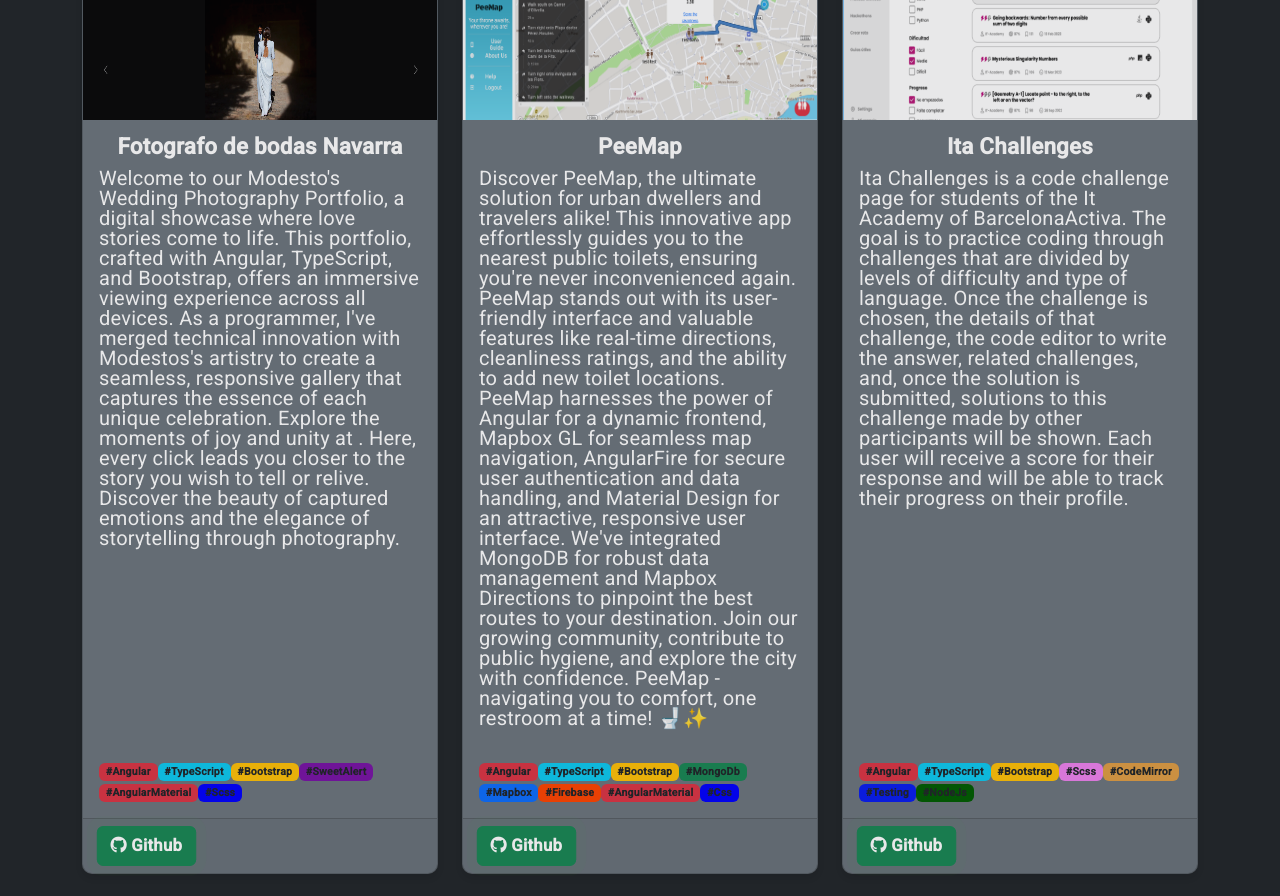
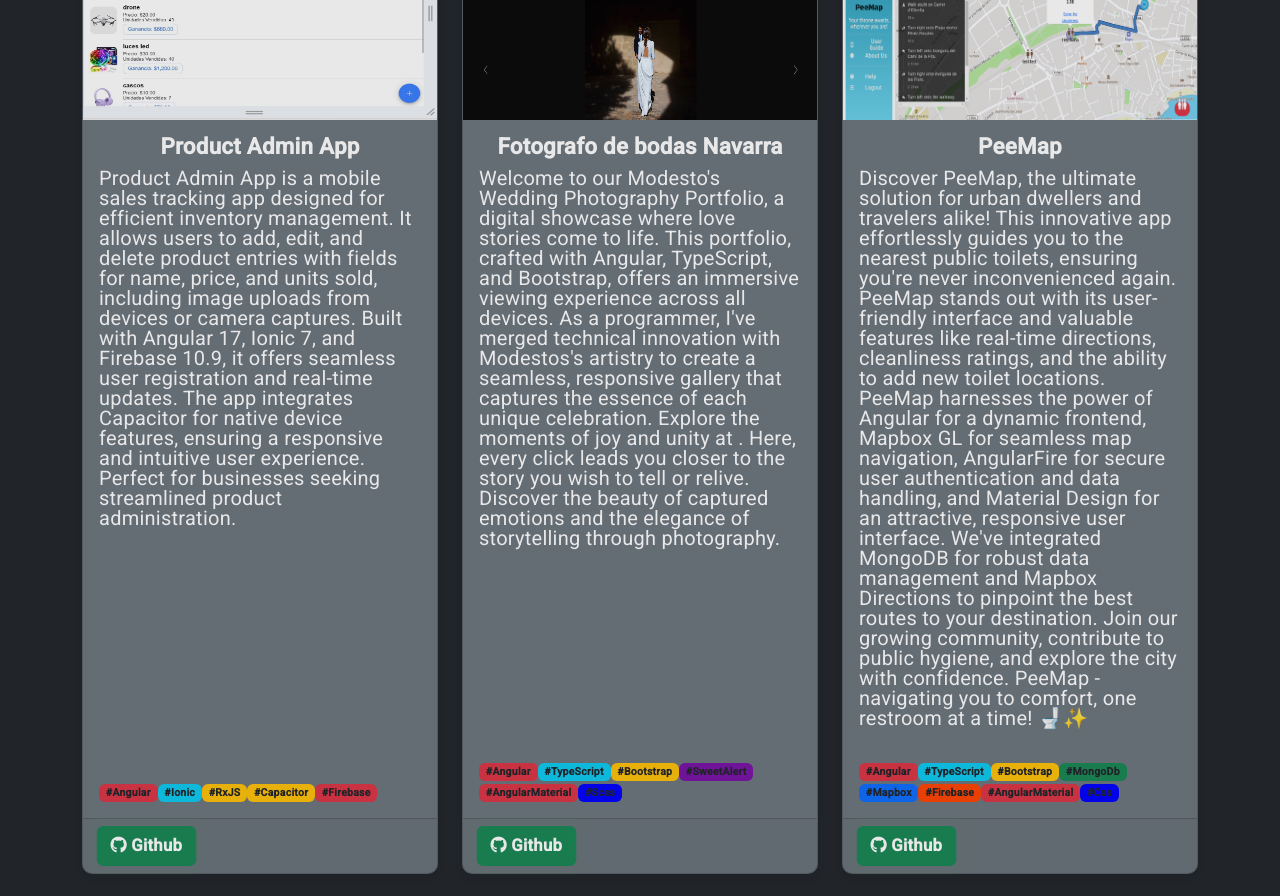
Before and after one commit to valerioprds/valerio-dev-portfolio, an Angular app: page / in a window 1280 px wide. Shown: the part 2180-3076 px from the top of the page. Built offline with nearby package versions, Linux system fonts and the light colour scheme.

Commit message:
added new ionic project

```diff
--- a/src/app/projects/projects.component.html
+++ b/src/app/projects/projects.component.html
@@ -8,6 +8,48 @@
 
     <div class="row row-cols-1 row-cols-md-3 g-4 mt-3">
       <!-- project 1 -->
+      <div class="col">
+        <div class="card h-100 bg-secondary text-white">
+          <img
+            src="/assets/product-admin-app1.jpg"
+            class="card-img-top"
+            alt="PeeMap"
+          />
+
+          <div class="card-body">
+            <h5 class="card-title">Product Admin App</h5>
+            <p class="card-text">
+              Product Admin App is a mobile sales tracking app designed for
+              efficient inventory management. It allows users to add, edit, and
+              delete product entries with fields for name, price, and units
+              sold, including image uploads from devices or camera captures.
+              Built with Angular 17, Ionic 7, and Firebase 10.9, it offers
+              seamless user registration and real-time updates. The app
+              integrates Capacitor for native device features, ensuring a
+              responsive and intuitive user experience. Perfect for businesses
+              seeking streamlined product administration.
+            </p>
+          </div>
+          <div class="technologies m-3">
+            <span class="badge text-bg-danger text-dark">#Angular</span>
+            <span class="badge text-bg-info text-dark">#Ionic </span>
+            <span class="badge text-bg-warning text-dark">#RxJS</span>
+            <span class="badge text-bg-warning text-dark">#Capacitor </span>
+
+            <span class="badge text-bg-danger text-dark">#Firebase</span>
+          </div>
+          <div class="card-footer">
+            <a
+              href="https://github.com/valerioprds/product-admin-app.git"
+              class="btn btn-success fw-bold"
+              target="_blank"
+            >
+              <i class="fa-brands fa-github"></i> Github
+            </a>
+          </div>
+        </div>
+      </div>
+      <!-- project 2 -->
       <div class="col">
         <div class="card h-100 bg-secondary text-white">
           <img src="/assets/fotografo.png" class="card-img-top" alt="PeeMap" />
@@ -54,7 +96,7 @@
           </div>
         </div>
       </div>
-      <!-- Project 2 -->
+      <!-- Project 3 -->
       <div class="col">
         <div class="card h-100 bg-secondary text-white">
           <img src="/assets/peemap.png" class="card-img-top" alt="PeeMap" />
@@ -104,7 +146,7 @@
         </div>
       </div>
 
-      <!-- Project 3 -->
+      <!-- Project 4 -->
       <div class="col">
         <div class="card h-100 bg-secondary text-white">
           <img src="/assets/itAcademy.png" class="card-img-top" alt="PeeMap" />
@@ -158,7 +200,7 @@
         </div>
       </div>
 
-      <!-- Project 4 -->
+      <!-- Project 5 -->
       <div class="col">
         <div class="card h-100 bg-secondary text-white">
           <img src="/assets/movies.png" class="card-img-top" alt="PeeMap" />
@@ -207,7 +249,7 @@
         </div>
       </div>
 
-      <!-- Project 5 -->
+      <!-- Project 6 -->
       <div class="col">
         <div class="card h-100 bg-secondary text-white">
           <img src="/assets/todolist.png" class="card-img-top" alt="PeeMap" />
@@ -252,7 +294,7 @@
         </div>
       </div>
 
-      <!-- Project 6 -->
+      <!-- Project 7 -->
       <div class="col">
         <div class="card h-100 bg-secondary text-white">
           <img src="/assets/hotels.png" class="card-img-top" alt="PeeMap" />
@@ -298,7 +340,7 @@
         </div>
       </div>
 
-      <!-- Project 7 -->
+      <!-- Project 8 -->
       <div class="col">
         <div class="card h-100 bg-secondary text-white">
           <img src="/assets/agua.avif" class="card-img-top" alt="PeeMap" />
@@ -350,7 +392,6 @@
         </div>
       </div>
 
-      <!-- Similar structure for other projects -->
     </div>
   </div>
 </div>
```
Also changed, not shown: src/assets/product-admin-app.jpg (added), src/assets/product-admin-app1.jpg (added).
